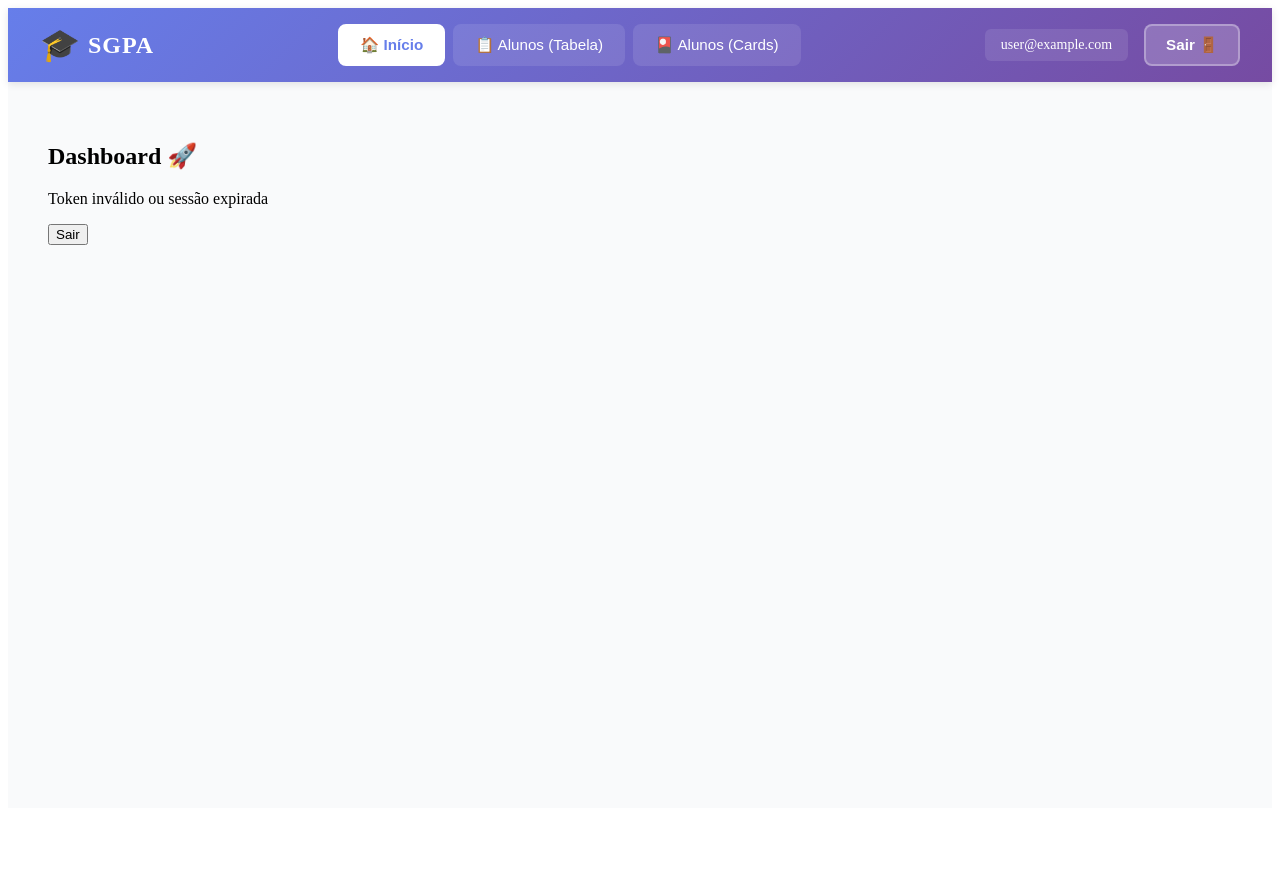
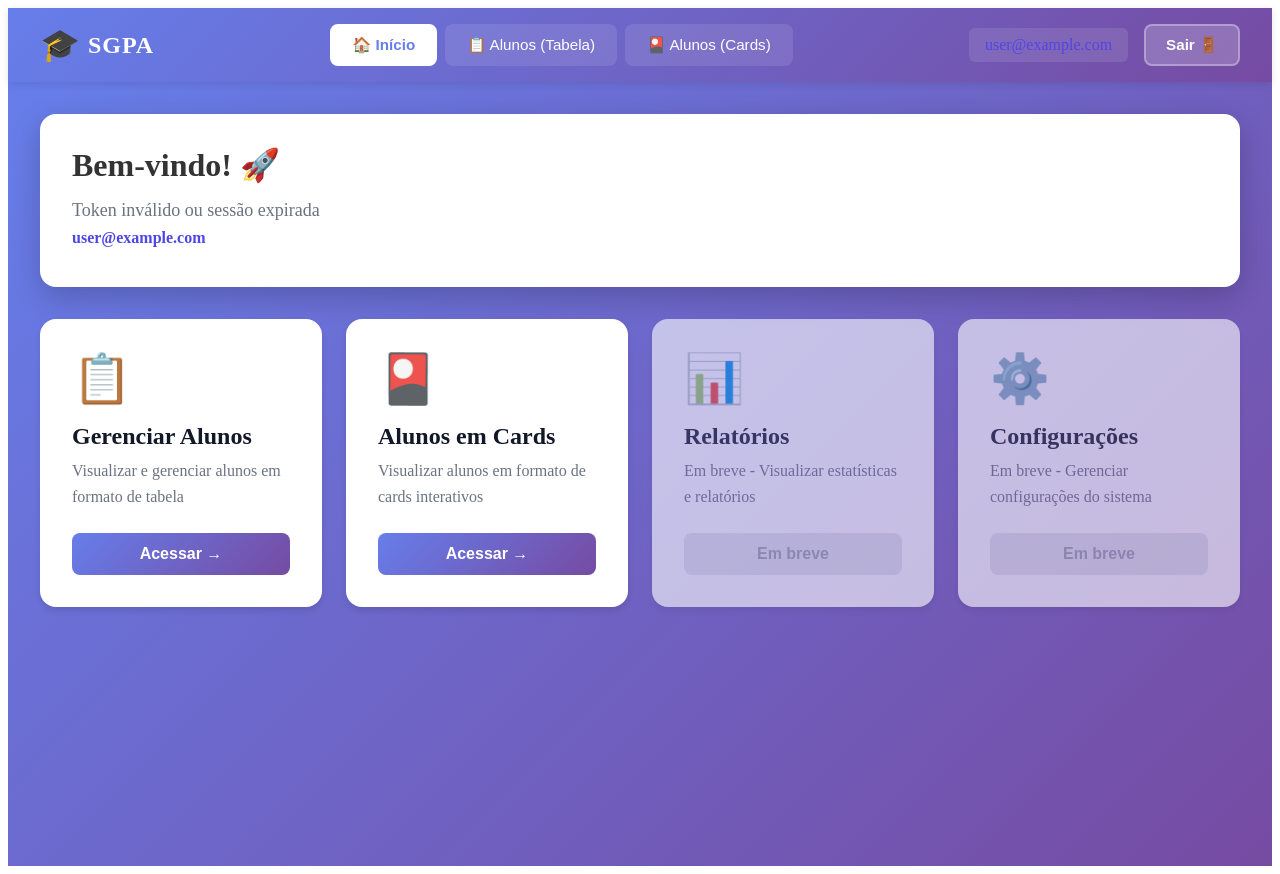
Before and after one commit to gabriel-goncalves1122/SGPA, a React (Vite) app in the folder FRONTEND/: page /dashboard in a window 1280 px wide. Before the commit the page ends 816 px from the top, so only its background shows below. Built offline with nearby package versions, Linux system fonts and the light colour scheme; no server answers; sample sign-in values are in the browser's storage.

Commit message:
Adicionar estilo e estrutura à página Dashboard com cards interativos para gerenciamento de alunos e seções futuras

```diff
--- /dev/null
+++ b/FRONTEND/src/pages/Dashboard.css
@@ -0,0 +1,159 @@
+.dashboard-container {
+  min-height: calc(100vh - 80px);
+  background: linear-gradient(135deg, #667eea 0%, #764ba2 100%);
+  padding: 2rem;
+}
+
+.dashboard-content {
+  max-width: 1400px;
+  margin: 0 auto;
+}
+
+.welcome-card {
+  background: white;
+  border-radius: 16px;
+  padding: 2rem;
+  margin-bottom: 2rem;
+  box-shadow: 0 10px 30px rgba(0, 0, 0, 0.2);
+}
+
+.welcome-card h2 {
+  margin: 0 0 1rem 0;
+  color: #333;
+  font-size: 2rem;
+}
+
+.welcome-card p {
+  margin: 0.5rem 0;
+  color: #6b7280;
+  font-size: 1.125rem;
+}
+
+.user-email {
+  color: #4f46e5 !important;
+  font-weight: 600;
+  font-size: 1rem !important;
+}
+
+.dashboard-grid {
+  display: grid;
+  grid-template-columns: repeat(auto-fit, minmax(280px, 1fr));
+  gap: 1.5rem;
+}
+
+.dashboard-card {
+  background: white;
+  border-radius: 16px;
+  padding: 2rem;
+  cursor: pointer;
+  transition: all 0.3s ease;
+  box-shadow: 0 4px 6px rgba(0, 0, 0, 0.1);
+  position: relative;
+  overflow: hidden;
+}
+
+.dashboard-card::before {
+  content: "";
+  position: absolute;
+  top: 0;
+  left: 0;
+  right: 0;
+  height: 4px;
+  background: linear-gradient(90deg, #667eea 0%, #764ba2 100%);
+  transform: scaleX(0);
+  transition: transform 0.3s ease;
+}
+
+.dashboard-card:hover::before {
+  transform: scaleX(1);
+}
+
+.dashboard-card:hover {
+  transform: translateY(-8px);
+  box-shadow: 0 12px 24px rgba(0, 0, 0, 0.15);
+}
+
+.dashboard-card.disabled {
+  opacity: 0.6;
+  cursor: not-allowed;
+}
+
+.dashboard-card.disabled:hover {
+  transform: none;
+  box-shadow: 0 4px 6px rgba(0, 0, 0, 0.1);
+}
+
+.card-icon {
+  font-size: 3rem;
+  margin-bottom: 1rem;
+}
+
+.dashboard-card h3 {
+  margin: 0 0 0.5rem 0;
+  color: #111827;
+  font-size: 1.5rem;
+}
+
+.dashboard-card p {
+  margin: 0 0 1.5rem 0;
+  color: #6b7280;
+  line-height: 1.6;
+}
+
+.card-button {
+  background: linear-gradient(135deg, #667eea 0%, #764ba2 100%);
+  color: white;
+  border: none;
+  padding: 0.75rem 1.5rem;
+  border-radius: 8px;
+  font-size: 1rem;
+  font-weight: 600;
+  cursor: pointer;
+  transition: all 0.2s;
+  width: 100%;
+}
+
+.card-button:hover {
+  transform: translateY(-2px);
+  box-shadow: 0 4px 8px rgba(0, 0, 0, 0.2);
+}
+
+.dashboard-card.disabled .card-button {
+  background: #e5e7eb;
+  color: #9ca3af;
+  cursor: not-allowed;
+}
+
+.dashboard-card.disabled .card-button:hover {
+  transform: none;
+  box-shadow: none;
+}
+
+/* Responsive */
+@media (max-width: 768px) {
+  .dashboard-header {
+    flex-direction: column;
+    align-items: flex-start;
+    gap: 1rem;
+  }
+
+  .dashboard-header h1 {
+    font-size: 1.25rem;
+  }
+
+  .dashboard-content {
+    padding: 1rem;
+  }
+
+  .welcome-card {
+    padding: 1.5rem;
+  }
+
+  .welcome-card h2 {
+    font-size: 1.5rem;
+  }
+
+  .dashboard-grid {
+    grid-template-columns: 1fr;
+  }
+}
--- a/FRONTEND/src/pages/Dashboard.tsx
+++ b/FRONTEND/src/pages/Dashboard.tsx
@@ -1,10 +1,12 @@
 import { useEffect, useState } from "react";
+import { useNavigate } from "react-router-dom";
 import api from "../services/api";
 import { auth } from "../firebase/config";
-import { signOut } from "firebase/auth";
+import "./Dashboard.css";
 
 const Dashboard = () => {
   const [mensagem, setMensagem] = useState("");
+  const navigate = useNavigate();
 
   useEffect(() => {
     const verificarAuth = async () => {
@@ -19,16 +21,48 @@ const Dashboard = () => {
     verificarAuth();
   }, []);
 
-  const logout = async () => {
-    await signOut(auth);
-    window.location.href = "/";
-  };
+  return (
+    <div className="dashboard-container">
+      <div className="dashboard-content">
+        <div className="welcome-card">
+          <h2>Bem-vindo! 🚀</h2>
+          <p>{mensagem}</p>
+          <p className="user-email">{auth.currentUser?.email}</p>
+        </div>
 
-  return (
-    <div style={{ padding: 40 }}>
-      <h2>Dashboard 🚀</h2>
-      <p>{mensagem}</p>
-      <button onClick={logout}>Sair</button>
+        <div className="dashboard-grid">
+          <div className="dashboard-card" onClick={() => navigate("/alunos")}>
+            <div className="card-icon">📋</div>
+            <h3>Gerenciar Alunos</h3>
+            <p>Visualizar e gerenciar alunos em formato de tabela</p>
+            <button className="card-button">Acessar →</button>
+          </div>
+
+          <div
+            className="dashboard-card"
+            onClick={() => navigate("/alunos/cards")}
+          >
+            <div className="card-icon">🎴</div>
+            <h3>Alunos em Cards</h3>
+            <p>Visualizar alunos em formato de cards interativos</p>
+            <button className="card-button">Acessar →</button>
+          </div>
+
+          <div className="dashboard-card disabled">
+            <div className="card-icon">📊</div>
+            <h3>Relatórios</h3>
+            <p>Em breve - Visualizar estatísticas e relatórios</p>
+            <button className="card-button">Em breve</button>
+          </div>
+
+          <div className="dashboard-card disabled">
+            <div className="card-icon">⚙️</div>
+            <h3>Configurações</h3>
+            <p>Em breve - Gerenciar configurações do sistema</p>
+            <button className="card-button">Em breve</button>
+          </div>
+        </div>
+      </div>
     </div>
   );
 };
```
